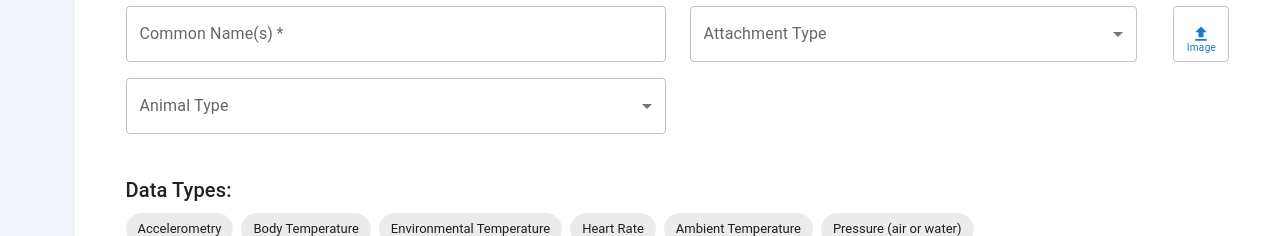
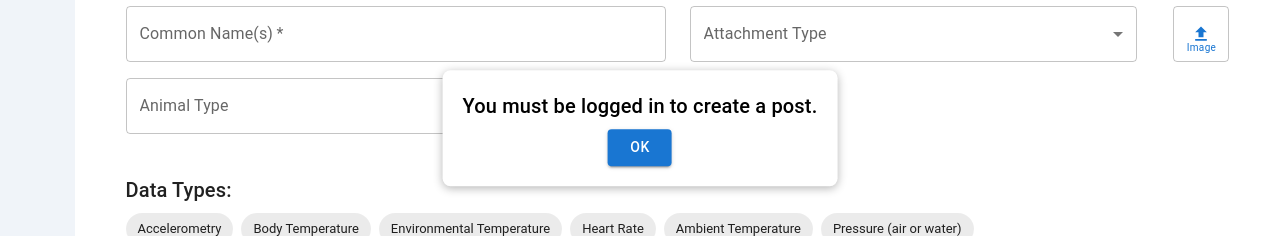
Before and after one commit to The-Enforcers/WildLife-Tracker-Repo-JIC4125, a React (Create React App) app in the folder frontend/: page /create in a window 1280 px wide. Shown: the part 272-508 px from the top of the page. Built offline with nearby package versions, Linux system fonts and the light colour scheme; no server answers.

Commit message:
user accounts now matter and are being used

```diff
--- a/frontend/src/pages/CreatePost/CreatePostPage.js
+++ b/frontend/src/pages/CreatePost/CreatePostPage.js
@@ -138,8 +138,30 @@ const CreatePostPage = () => {
   //const [image, setImage] = useState(null);
   // eslint-disable-next-line
   const [error, setError] = useState("");
+  const [showPopup, setShowPopup] = useState(false);
   const navigate = useNavigate();
+  const [user, setUser] = useState(null);
+  const fetchUser = async () => {
+    try {
+      const response = await fetch("https://localhost:5001/api/user", {
+        credentials: "include",
+      });
+      if (response.ok) {
+        const userData = await response.json();
+        setUser(userData);
+      }else{
+        setShowPopup(true);
+      }
+    } catch (error) {
+      setShowPopup(true);
+    }
+  };
 
+  fetchUser();
+
+  const handleClosePopup = () => {
+    window.location.href = "https://localhost:5001/auth/google";
+  };
   const [images, setImages] = useState({
     mainImage: null,
     trackerType: null,
@@ -236,7 +258,8 @@ const CreatePostPage = () => {
         enclosureImage: imageFilenames.enclosureType,
         attachmentType: attachmentType === 'custom' ? customAttachmentType : attachmentType,
         attachmentImage: imageFilenames.attachmentType,
-        recommendations
+        recommendations,
+        author: user.displayName
       };
 
       await createPost(newPost);
@@ -248,6 +271,31 @@ const CreatePostPage = () => {
 
   return (
     <>
+
+{showPopup && (
+        <div
+          style={{
+            position: "fixed",
+            top: "50%",
+            left: "50%",
+            transform: "translate(-50%, -50%)",
+            backgroundColor: "#fff",
+            padding: "20px",
+            boxShadow: "0 2px 10px rgba(0,0,0,0.3)",
+            zIndex: 1000,
+            borderRadius: "8px",
+            textAlign: "center",
+          }}
+        >
+          <Typography variant="h6" gutterBottom>
+            You must be logged in to create a post.
+          </Typography>
+          <Button variant="contained" color="primary" onClick={handleClosePopup}>
+            OK
+          </Button>
+        </div>
+      )}
+
       <Sidebar />
       <Container maxWidth="lg" sx={{ marginTop: 4, paddingBottom: 6 }}>
         <Paper elevation={0} sx={{ padding: 3, marginBottom: 3 }}>
@@ -258,7 +306,11 @@ const CreatePostPage = () => {
             <Grid container spacing={3}>
               {/* Image Upload */}
               <Grid item xs={12}>
-                <MainImageUploadArea type="mainImage" image={imageFiles.mainImage} handleImageChange={handleImageChange} />
+                <MainImageUploadArea
+                  type="mainImage"
+                  image={imageFiles.mainImage}
+                  handleImageChange={handleImageChange}
+                />
               </Grid>
 
               {/* Form Fields */}
@@ -327,13 +379,14 @@ const CreatePostPage = () => {
                         <MenuItem value="Bio-logger">Bio-logger</MenuItem>
                         <MenuItem value="RFID">RFID</MenuItem>
                         <MenuItem value="custom">Custom</MenuItem>
-
-
-
                       </Select>
                     </FormControl>
                   </Grid>
-                  <ImageUploadArea type="trackerType" image={imageFiles.trackerType} handleImageChange={handleImageChange} />
+                  <ImageUploadArea
+                    type="trackerType"
+                    image={imageFiles.trackerType}
+                    handleImageChange={handleImageChange}
+                  />
                 </Grid>
                 {trackerType === 'custom' && (
                   <TextField
@@ -366,7 +419,11 @@ const CreatePostPage = () => {
                       </Select>
                     </FormControl>
                   </Grid>
-                  <ImageUploadArea type="enclosureType" image={imageFiles.enclosureType} handleImageChange={handleImageChange} />
+                  <ImageUploadArea
+                    type="enclosureType"
+                    image={imageFiles.enclosureType}
+                    handleImageChange={handleImageChange}
+                  />
                 </Grid>
                 {enclosureType === 'custom' && (
                   <TextField
@@ -400,7 +457,11 @@ const CreatePostPage = () => {
                       </Select>
                     </FormControl>
                   </Grid>
-                  <ImageUploadArea type="attachmentType" image={imageFiles.attachmentType} handleImageChange={handleImageChange} />
+                  <ImageUploadArea
+                    type="attachmentType"
+                    image={imageFiles.attachmentType}
+                    handleImageChange={handleImageChange}
+                  />
                 </Grid>
                 {attachmentType === 'custom' && (
                   <TextField
@@ -414,7 +475,6 @@ const CreatePostPage = () => {
                   />
                 )}
               </Grid>
-
 
               {/* Data Types */}
               <Grid item xs={12}>
--- a/frontend/src/pages/ViewPost/PostDetailsPage.js
+++ b/frontend/src/pages/ViewPost/PostDetailsPage.js
@@ -99,7 +99,7 @@ const PostDetailsPage = () => {
                             <p className="post-title"> {post.title} </p>
                             <div className="post-author">
                                 <img className="profile-picture" src="https://zsuttonphoto.com/wp-content/uploads/2016/05/Los-Angeles-Headshot-Photography-8.jpg" />
-                                <p className="author-name"> {post.author} Jane Doe</p>
+                                <p className="author-name"> {post.author}</p>
                             </div>
                             <div className="animal-names">
                                 <div className="name-box">
```
Also changed, not shown: 2 other files (tests, documents, lock files or other folders).
